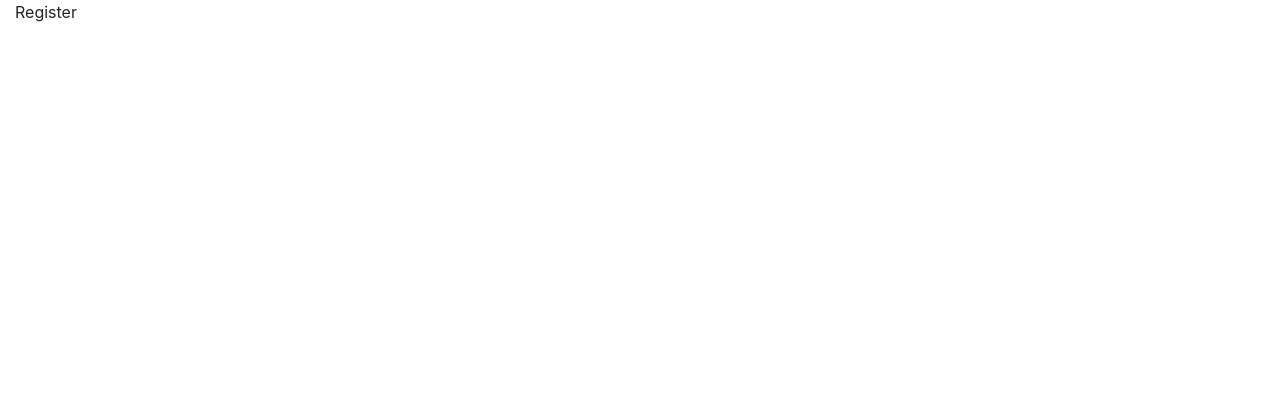
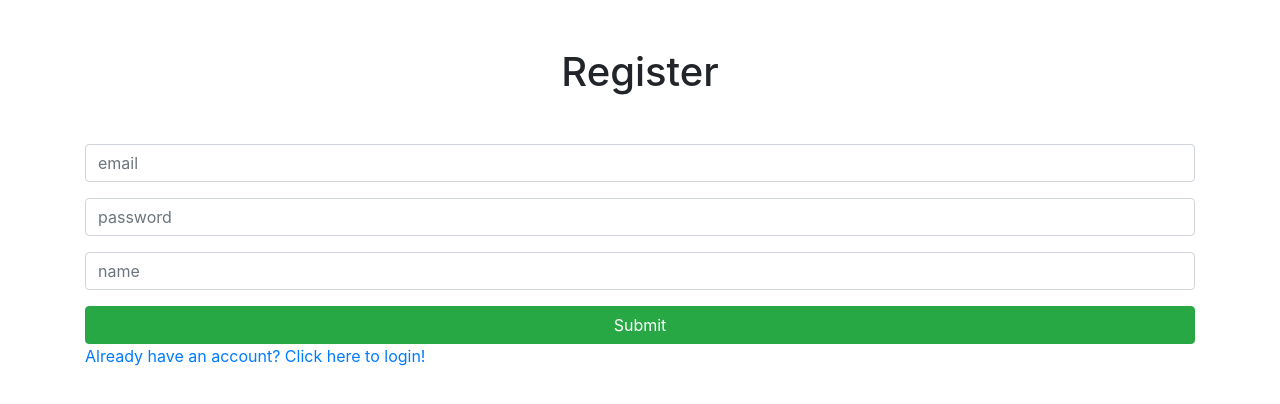
Before and after one commit to faizan12123/Restaurant-Rater, a React (Create React App) app in the folder client/: page /register in a window 1280 px wide. Shown: the top 404 px of the page. Built offline with nearby package versions, Linux system fonts and the light colour scheme; no server answers.

Commit message:
added in JWT authorization, login UI, and register UI

```diff
--- a/client/src/App.jsx
+++ b/client/src/App.jsx
@@ -1,47 +1,57 @@
-import React, { useState } from 'react'
-import {BrowserRouter as Router, Route, Routes, Navigate, Outlet} from "react-router-dom"
+import React, { useEffect, useState } from 'react'
+import {BrowserRouter as Router, Route, Routes, Navigate} from "react-router-dom"
+import "react-toastify/dist/ReactToastify.css"
+import {toast} from "react-toastify"
 import Home from "./routes/Home"
 import UpdatePage from "./routes/UpdatePage"
 import RestaurantDetailPage from "./routes/RestaurantDetailPage"
+import LoginPage from './components/LoginPage'
+import RegisterPage from './components/RegisterPage'
 import { RestaurantsContextProvider } from './context/RestaurantsContext'
-import Login from './routes/Login'
-import Register from './routes/Register'
-import "react-toastify/dist/ReactToastify.css"
-import PrivateRoute from './routes/PrivateRoute'
+
+toast.configure()
+
 const App = () => { //connecting the urls to the corresponding react pages
+
+    const [isAuthenticated, setIsAuthenticated] = useState(false);
+
+    const setAuth = (boolean) => {
+      setIsAuthenticated(boolean);
+    };
+
+    //veryfying the token in the storage if there is a token in the storage
+    const checkAuthenticated = async () => {
+        try {
+            const response = await fetch("http://localhost:3001/api/v1/restaurants/is-verify", {
+                method: "POST",
+                headers: {token: localStorage.token}
+            })
+
+            const parseRes = await response.json() //will return whether the token is true or not
+
+
+            parseRes === true ? setIsAuthenticated(true) : setIsAuthenticated(false); //if their is a token in storage and it is verified, authenticate the user
+
+        } catch (err){
+    console.error(err.message);
+        }
+    }
+    useEffect(() => {
+        checkAuthenticated()
+    },[])
 
     return (
         <RestaurantsContextProvider>
-            <div className='container-fluid'>
+            <div>
                 <Router>
                     <Routes>
 
-                        {/* home page route*/}
-                    <Route element={<PrivateRoute />}>
-                        <Route path="/home" element={<Home/>} />
-                    </Route>
-
-                        {/* Update Page Route */}
-                    <Route element={<PrivateRoute />}>
-                        <Route path="/restaurants/:id/update" element={<UpdatePage/>} />
-                    </Route>
-
-                        {/* Restaurant Detail Page Route */}
-                    <Route element={<PrivateRoute />}>
-                        <Route path="/restaurants/:id" element={<RestaurantDetailPage/>} />
-                    </Route>
-
-                        {/* Login Page Route */}
-                    <Route exact path = "/login"  element ={<Login/>} />
-
-                        {/* Register Page Route */}
-                    <Route exact path = "/register"  element ={<Register/>} />
-
-                    {/* <Route exact path = "/home"  element ={<Home/>} render = {props => isAuthenticated ? (<Home {...props}/>) : (<Navigate to ="/login" />)} />  */}
-                    {/* <Route exact path = "/restaurants/:id/update" element ={<UpdatePage/>} render = {props => <UpdatePage {...props}/>} /> */}
-                    {/* <Route exact path = "/restaurants/:id" element ={<RestaurantDetailPage/>} render = {props => <RestaurantDetailPage {...props}/>} /> */}
-                    {/* <Route exact path = "/login" element ={<Login/>} render = {props => !isAuthenticated ? <Login {...props}/> :<Navigate to="/home"/>} />
-                    <Route exact path = "/register"  element ={<Register/>} render = {props => !isAuthenticated ? <Register {...props}/> :<Navigate to="/home"/>}/> */}
+                    <Route path="/" element = {<Navigate to="/home" />}/>
+                    <Route path="/home" element= {isAuthenticated ? ( <Home setAuth={setAuth} />) : (<Navigate to="/login" />)}/>
+                    <Route path="/restaurants/:id/update" element= {isAuthenticated ? (<UpdatePage setAuth={setAuth} />) : (<Navigate to="/login" />)}/>
+                    <Route path="/restaurants/:id" element= {isAuthenticated ? (<RestaurantDetailPage setAuth={setAuth} />) : (<Navigate to="/login"/>)}/>
+                    <Route path="/login" element={!isAuthenticated ? (<LoginPage setAuth={setAuth} />) : (<Navigate to="/home" />)}/>
+                    <Route path="/register" element={ !isAuthenticated ? (<RegisterPage setAuth={setAuth} />) : (<Navigate to="/home" />)}/>
                     </Routes>
                 </Router>
             </div>
--- a/client/src/components/LoginPage.jsx
+++ b/client/src/components/LoginPage.jsx
@@ -1,9 +1,58 @@
-import React from 'react'
+import React, { useEffect, useState } from 'react'
+import {Link} from "react-router-dom"
+import {toast} from "react-toastify"
+const LoginPage = ({setAuth}) => {
 
-const LoginPage = ({setAuth}) => {
+
+    const [inputs, setInputs] = useState({
+        email: "", //defaults the email as blank
+        password: "" //defaults the password as blank
+    })
+
+    const{email, password} = inputs
+
+    const onChange = e => {
+        setInputs({...inputs, [e.target.name]: e.target.value}) //changes the name of the input to the current state of the input field
+    }
+
+    const onSubmitForm = async (e) => {
+        e.preventDefault()
+
+        try {
+
+            const body = {email, password}
+            const response = await fetch("http://localhost:3001/api/v1/restaurants/login", {
+                method: "POST",
+                headers: {"Content-Type": "application/json"},
+                body: JSON.stringify(body)
+            })
+
+            const parseRes = await response.json() //getting the token and storing it in a variable
+
+            if(parseRes.token) { //if there is a token generated
+                localStorage.setItem('token', parseRes.token) //storing the token in the local storage
+                setAuth(true)
+                toast.success("login successfull!")
+            } else {
+                setAuth(false)
+                toast.error(parseRes) //returning the error created in the login route in server.js
+            }
+
+        } catch (err) {
+            console.error(err.message)
+        }
+    }
     return (
-        <div>
-            Login Page
+
+        <div className='container'>
+            <h1 className='text-center my-5'>login</h1>
+            <form onSubmit={onSubmitForm}>
+                <input value = {email} onChange = {e => onChange(e)} type = 'email' name = 'email' placeholder='email' className='form-control my-3'/>
+                <input value = {password} onChange = {e => onChange(e)} type = 'password' name = 'password' placeholder='password' className='form-control my-3'/>
+                <button className='btn btn-success btn-block'>Submit</button>
+            </form>
+            <Link to = '/register'>Don't have an account? Click here to register an account!</Link>
+
         </div>
     )
 }
--- a/client/src/components/RegisterPage.jsx
+++ b/client/src/components/RegisterPage.jsx
@@ -1,8 +1,68 @@
-import React from 'react';
+import React, { useState } from 'react';
+import RestaurantFinder from '../apis/RestaurantFinder';
+import { Link } from 'react-router-dom';
+import {toast} from "react-toastify"
 
-const RegisterPage = () => {
-  return <div>
-      Register
+const RegisterPage = ({setAuth}) => {
+
+  const [inputs, setInputs] = useState ({
+    email: "",
+    password: "",
+    name: ""
+  })
+
+  //deconstructing the values of the inputs useState object
+  const {email, password, name} =inputs
+
+  const onChange = (e)=> {
+    setInputs({...inputs, [e.target.name] : e.target.value}) //take all inputs and take the name of the value and assign whatever is inputed to the name
+  }
+
+  const onSubmitForm = async (e) => {
+    e.preventDefault() //prevents page from refreshing
+
+    try {
+      const body = {email, password, name}
+
+      const response = await fetch("http://localhost:3001/api/v1/restaurants/register", {
+        method: "POST",
+        headers: {"Content-Type": "application/json"},
+        body: JSON.stringify(body)
+      })
+
+      const parseRes = await response.json()
+      console.log(parseRes);
+
+      if(parseRes.token) { //if there is a token generated
+        localStorage.setItem("token",parseRes.token)
+        setAuth(true)
+        toast.success("Registered Successfully")
+      } else {
+        setAuth(false)
+        toast.error(parseRes) //returning the error defined in the registration route
+      }
+
+    } catch (err) {
+      console.log(err.message);
+    }
+  }
+
+  return <div className='container'>
+      <h1 className='text-center my-5'>Register</h1>
+      <form onSubmit={onSubmitForm}>
+        {/*email input*/}
+        <input value = {email} onChange={e =>onChange(e)} type='email' name='email' placeholder='email' className='form-control my-3' />
+
+        {/*password input*/}
+        <input value = {password} onChange={e =>onChange(e)} type='password' name='password' placeholder='password' className='form-control my-3' />
+
+        {/*name input*/}
+        <input value = {name} onChange={e =>onChange(e)} type='text' name='name' placeholder='name' className='form-control my-3'/>
+
+        {/*submit button*/}
+        <button className='btn btn-success btn-block'>Submit</button>
+      </form>
+      <Link to ='/login'>Already have an account? Click here to login!</Link>
   </div>;
 };
 
--- a/client/src/routes/Home.jsx
+++ b/client/src/routes/Home.jsx
@@ -1,11 +1,41 @@
-import React from 'react'
+import React, { useEffect, useState } from 'react'
 import AddRestaurant from '../components/AddRestaurant'
 import Header from '../components/Header'
 import RestaurantList from '../components/RestaurantList'
+import {toast} from "react-toastify"
 
-const Home = () => {
+const Home = ({setAuth}) => {
+
+    const [name, setName] = useState("")
+
+    const getProfile = async () => {
+        try {
+            const response = await fetch("http://localhost:3001/api/v1/restaurants/home", {
+                method: "POST",
+                headers: {token: localStorage.token} //because the authorization route in the server.js wants the token from the header
+            })
+            const parseRes = await response.json()
+            setName(parseRes.user_name)
+
+
+        } catch (err) {
+            console.error(err.message)
+        }
+    }
+
+    const logout = async (e) => {
+        e.preventDefault()
+        localStorage.removeItem("token") //removes the token from the local storage when a person logs out
+        setAuth(false)
+        toast.success("Logged out successfully!")
+    }
+
+    useEffect(() => {
+        getProfile()
+    }, []) //adding the [] makes sure that it ends the requests once it is rendered
     return (
         <div>
+            <button onClick={(e) => logout(e)} className='btn btn-info'>Logout {name}</button>
             <Header/>
             <AddRestaurant/>
             <RestaurantList/>
```
Also changed, not shown: 1 other file (tests, documents, lock files or other folders).
